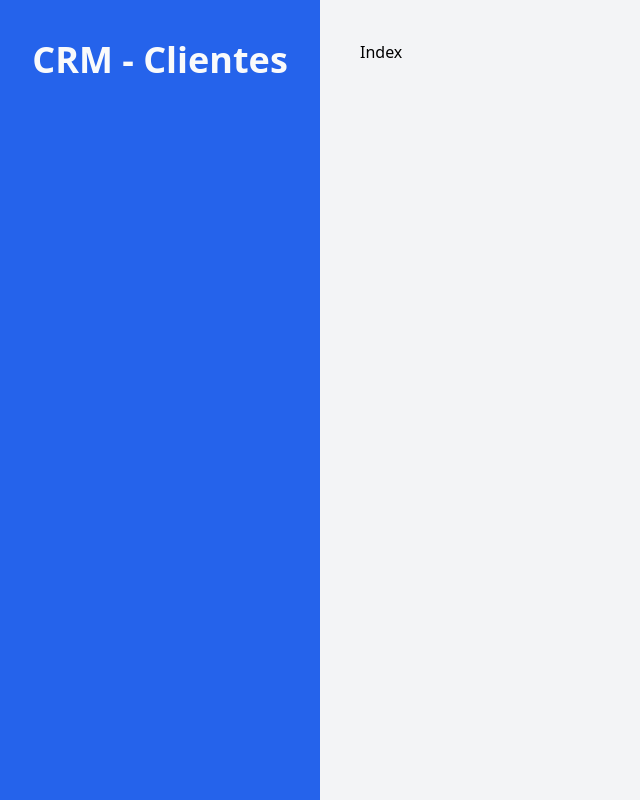
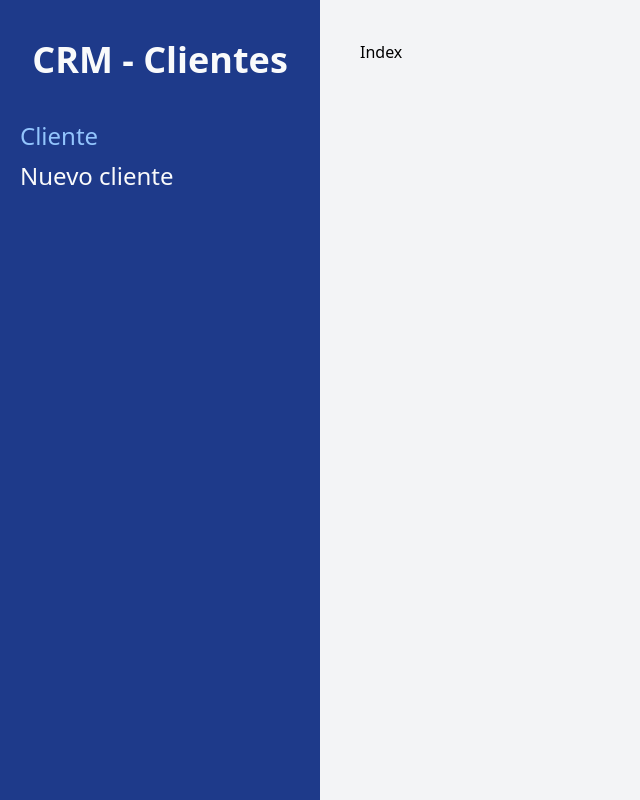
Before and after one commit to oscar-soto/CMR-React, a React (Vite) app: page / in a window 1280 px wide. Shown: the whole page, without its empty margins (0-640 px from the left). Built offline with nearby package versions, Linux system fonts and the light colour scheme.

Commit message:
Fix: add navigation

```diff
--- a/src/components/Layout.jsx
+++ b/src/components/Layout.jsx
@@ -1,12 +1,30 @@
-import { Outlet } from 'react-router-dom';
+import { Link, Outlet, useLocation } from 'react-router-dom';
 
 export const Layout = () => {
+  const location = useLocation();
+  console.log(location);
+
   return (
     <div className="md:flex md:min-h-screen">
-      <aside className="md:w-1/4 bg-blue-600 px-5 py-10">
+      <aside className="md:w-1/4 bg-blue-900 px-5 py-10">
         <h2 className="text-4xl font-black text-center text-gray-50">
           CRM - Clientes
         </h2>
+
+        <nav className="mt-10">
+          <Link
+            className={`${location.pathname === '/' ? 'text-blue-300' : 'text-gray-50'} text-2xl block mt-2 hover:text-blue-300`}
+            to="/"
+          >
+            Cliente
+          </Link>
+          <Link
+            className={`${location.pathname === '/clientes/nuevo' ? 'text-blue-300' : 'text-gray-50'} text-2xl block mt-2 hover:text-blue-300`}
+            to="/cliente/nuevo"
+          >
+            Nuevo cliente
+          </Link>
+        </nav>
       </aside>
 
       <main className="md:w-3/4 p-10 md:h-screen overflow-scroll">
--- a/src/main.jsx
+++ b/src/main.jsx
@@ -17,7 +17,7 @@ const router = createBrowserRouter([
         element: <Index />
       },
       {
-        path: '/cliente/nuevo',
+        path: '/clientes/nuevo',
         element: <NewClient />,
       },
     ],
```
